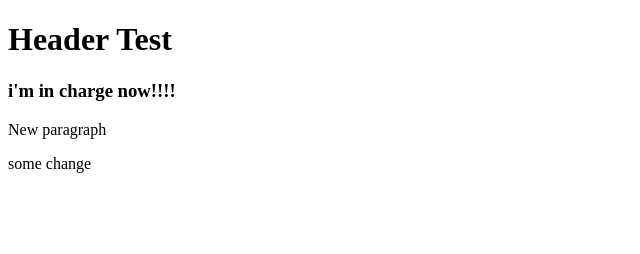
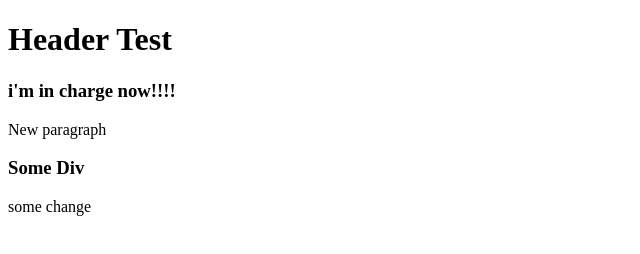
Before and after one commit to jdtdesigns/recipe_r_us, a plain HTML site: page index.html in a window 1280 px wide. Shown: the whole page, without its empty margins (0-640 px from the left). Drawn offline with Linux system fonts and the light colour scheme.

Commit message:
added div

```diff
--- a/index.html
+++ b/index.html
@@ -13,6 +13,10 @@
 
   <p>New paragraph</p>
 
+  <div>
+    <h3>Some Div</h3>
+  </div>
+
   <p>some change</p>
 
   <script src="js/script.js"></script>
```
